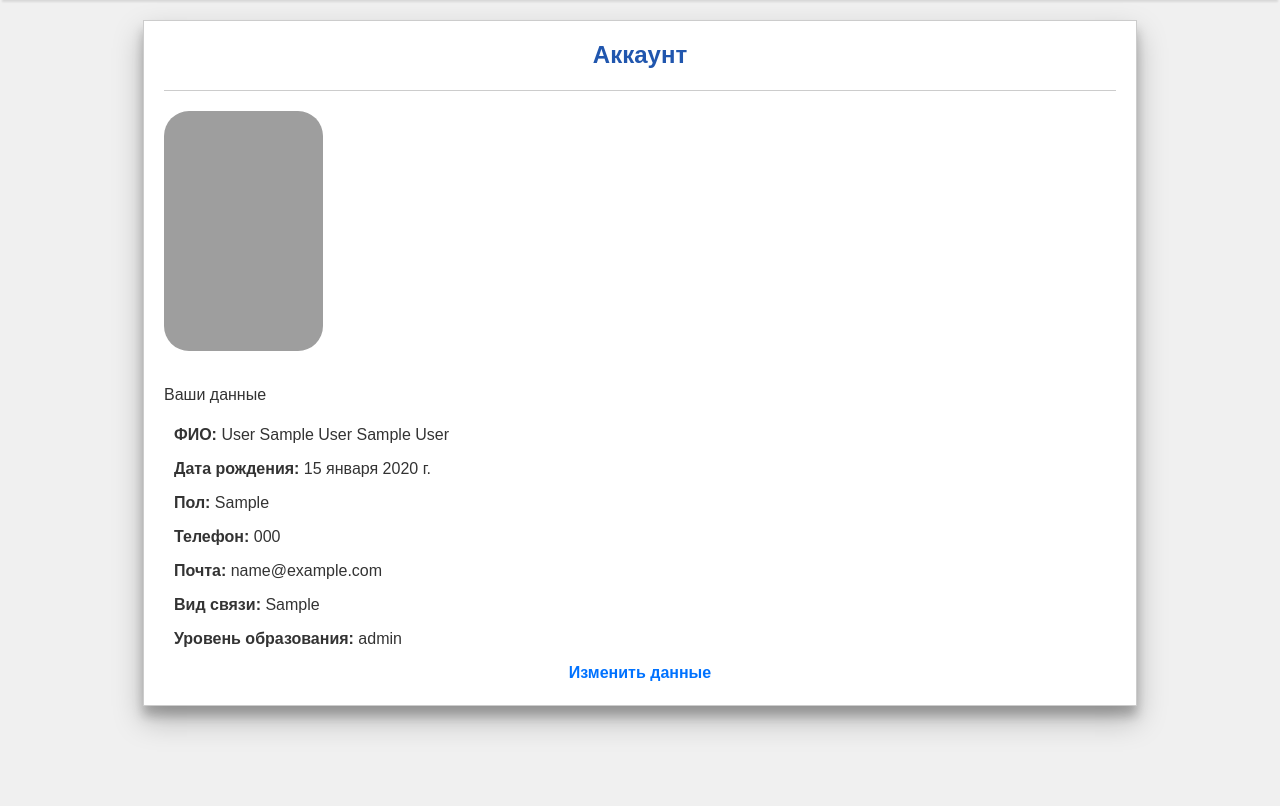
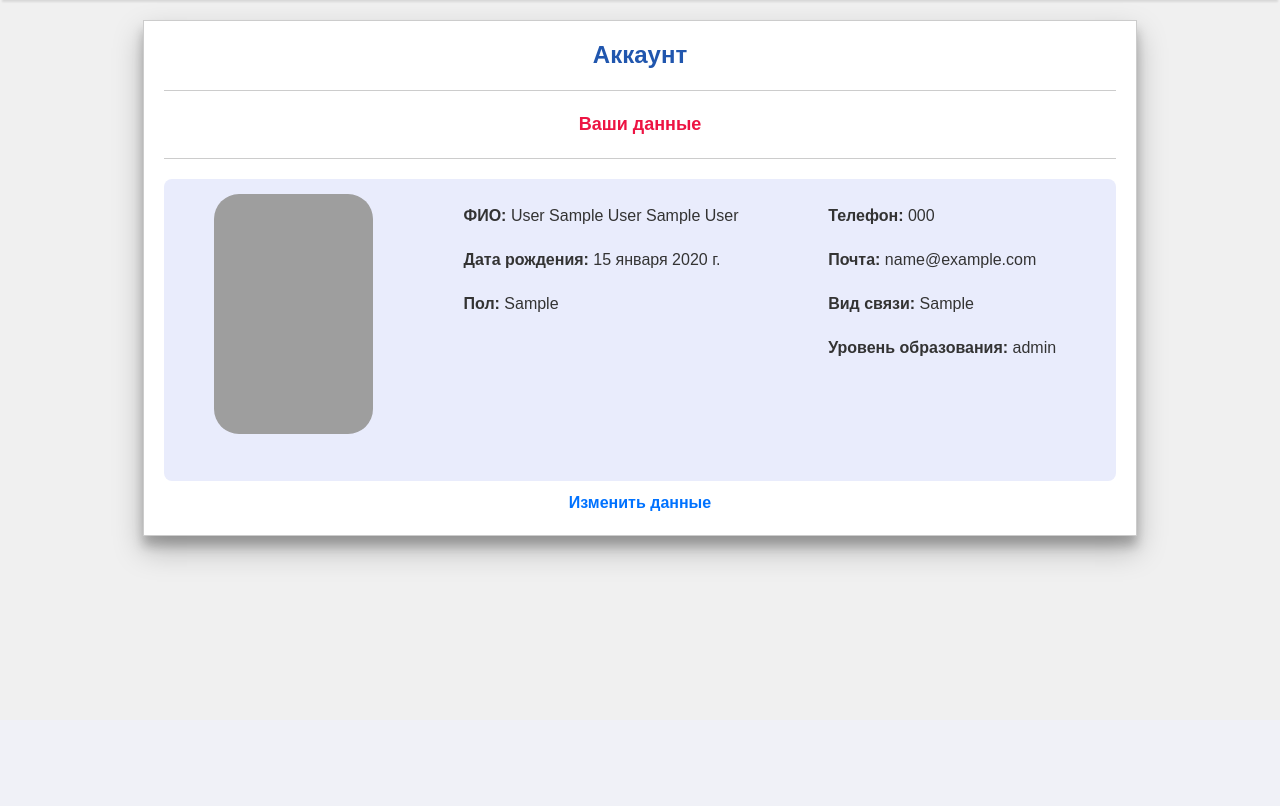
Before and after one commit to maria-kononova/demo, a Django app: template templates/account.html in a window 1280 px wide. Shown: the part 80-886 px from the top of the page. After the commit the page ends 650 px from the top, so only its background shows below. Run offline with Django 5.2, Linux system fonts and the light colour scheme; the template is opened without the code that fills it: values that come from a table or form of the project are taken from there, others are empty; tables that the repository leaves empty hold one stand-in row (values such as "Sample post"); parts of the project's set-up code (start-up, migrations or seed data) failed here and were passed over; some libraries are stand-ins or nearby versions; grey boxes are pictures that could not be loaded.

Commit message:
fix ?........

```diff
--- a/templates/account.html
+++ b/templates/account.html
@@ -45,12 +45,15 @@
                     </form>
                 {% else %}
                     <div id="form-container" class="account-info">
+                        <p class="user-role">Ваши данные</p>
+                        <hr>
+                        <div class="user-info">
                             {% if photo != "" %}
-                            <div class="container-photo">
+                            <div>
                                 <img class="container-photo" src="{% url 'get_image' image_name=photo %}"/>
                             </div>
                             {% endif %}
-                        <p>Ваши данные</p>
+                            <div class="column-info">
                                 <div class="info-item">
                                     <strong>ФИО:</strong> {{ s.surname }} {{ s.name }} {{ s.middle_name }}
                                 </div>
@@ -60,6 +63,8 @@
                                 <div class="info-item">
                                     <strong>Пол:</strong> {{ s.gender }}
                                 </div>
+                            </div>
+                            <div class="column-info">
                                 <div class="info-item">
                                     <strong>Телефон:</strong> {{ s.phone }}
                                 </div>
@@ -72,6 +77,8 @@
                                 <div class="info-item">
                                     <strong>Уровень образования:</strong> {{ s.education_level }}
                                 </div>
+                            </div>
+                        </div>
                         <div class="link-center">
 <a class="link" href="{% url 'account_edit' %}">Изменить данные</a>
                         </div>
```
Lines whose indentation alone changed are shown as unchanged.
